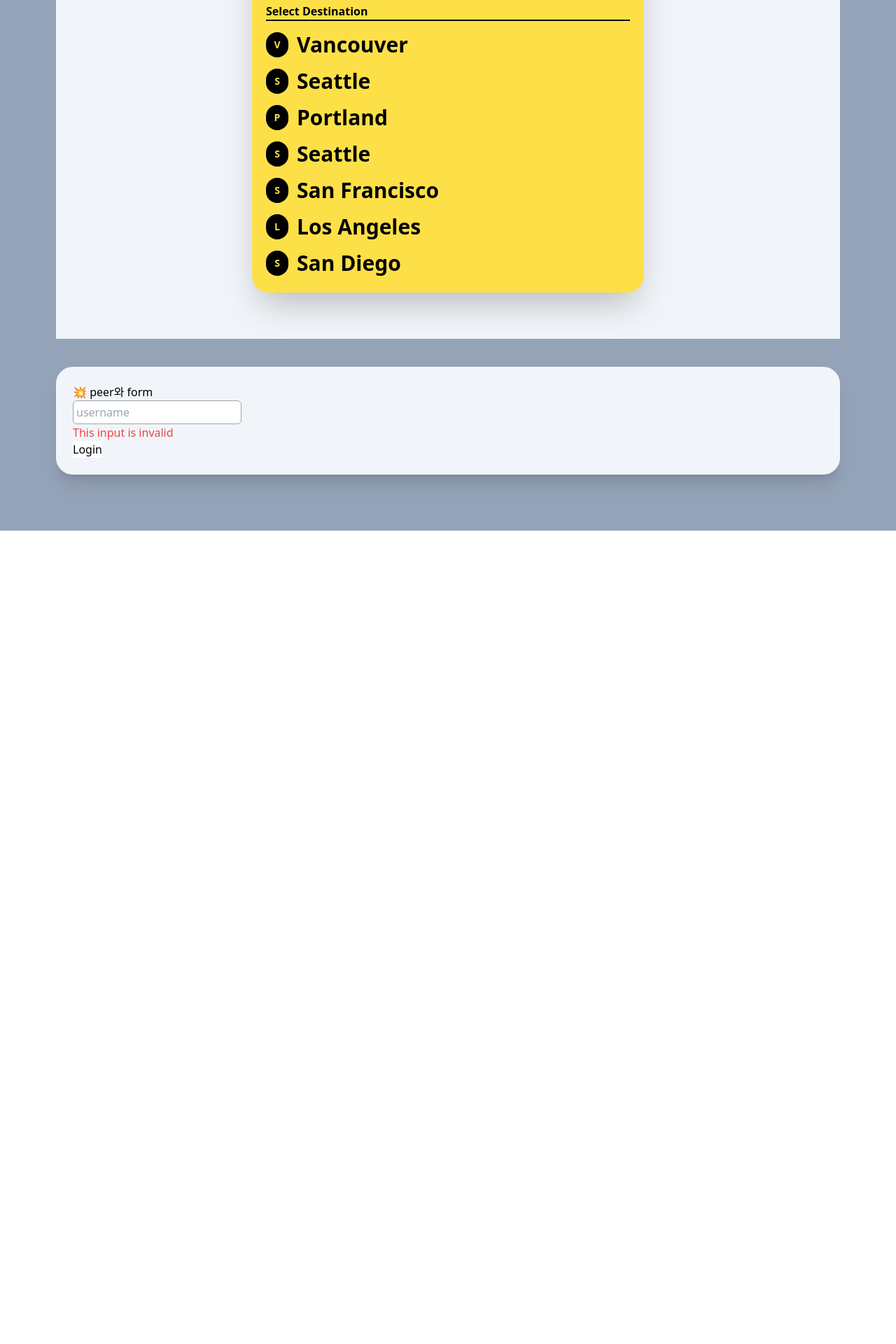
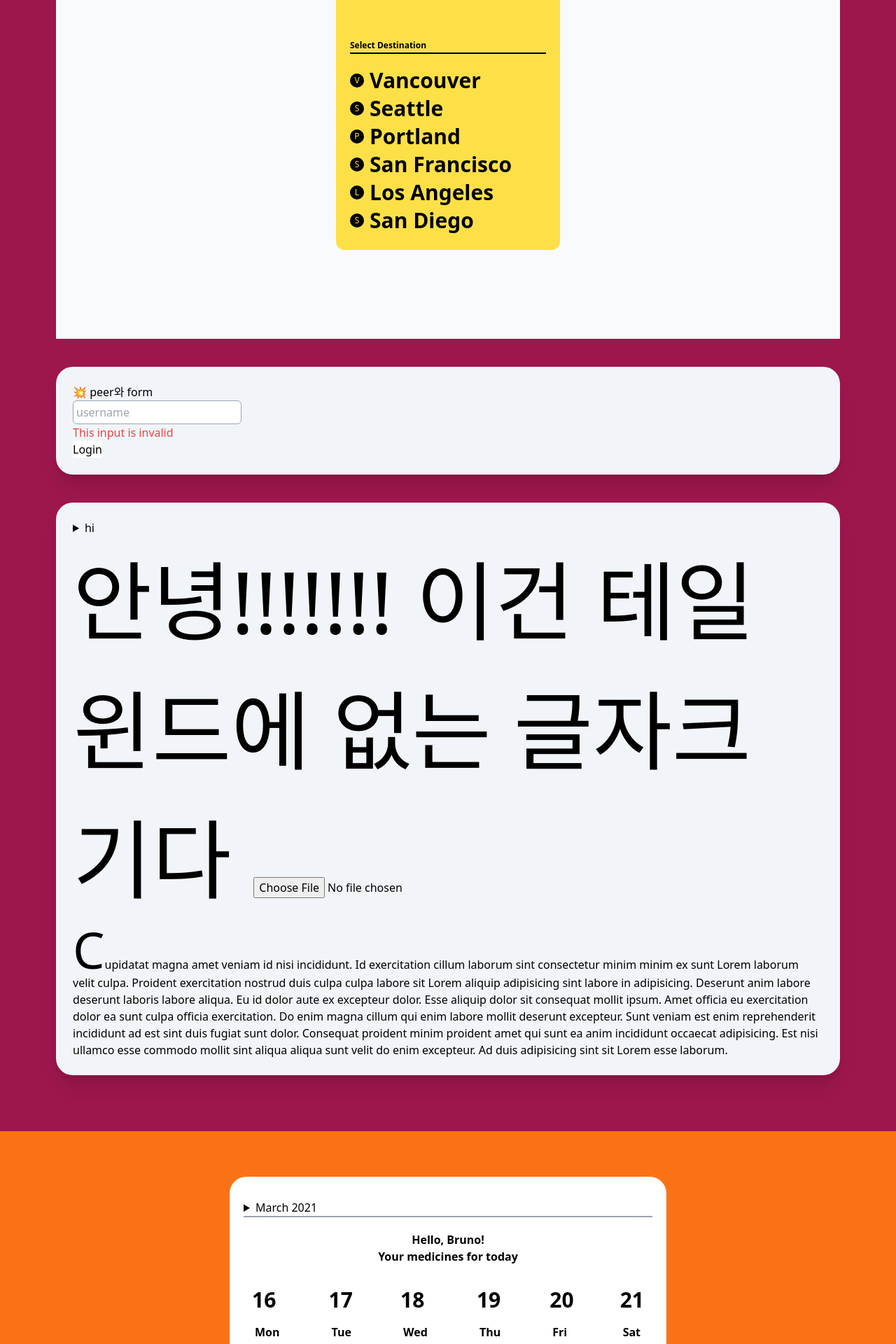
Before and after one commit to corgiccori97/carrot, a Next.js app: page / in a window 1280 px wide. Shown: the part 1760-3680 px from the top of the page at 70% size. Before the commit the page ends 2518 px from the top, so only its background shows below. Built offline with nearby package versions, Linux system fonts and the light colour scheme.

Commit message:
~#4, challenge

```diff
--- a/pages/index.tsx
+++ b/pages/index.tsx
@@ -4,7 +4,14 @@ const inter = Inter({ subsets: ['latin'] })
 
 export default function Home() {
   return (
-    <div className='bg-slate-400 py-20 px-20 grid gap-10 min-h-screen'>
+    <>
+      <div className='bg-slate-400
+      sm:hover:bg-pink-800
+      sm:bg-red-400
+      md:bg-teal-400
+      lg:bg-indigo-400
+      xl:bg-yellow-400
+      py-20 px-20 grid gap-10 min-h-screen'>
         <div className='bg-white p-6 rounded-3xl shadow-xl'>
           <h2 className='font-semibold text-3xl'>Select Item</h2>
           <ul>
@@ -90,52 +97,39 @@ export default function Home() {
             </div>
           </div>
         </div>
-      <div className="bg-slate-100 h-screen">
-        <div className="bg-yellow-300 rounded-3xl w-2/4 mx-auto my-auto px-5 pt-80 shadow-2xl">
-          <div className="border-b-2 border-black">
-            <span className="font-semibold">Select Destination</span>
+        <div className="flex h-screen w-full items-center justify-center bg-gray-50">
+          <div className="w-full max-w-xs rounded-xl bg-yellow-300 px-5 pb-5">
+            <div className="pt-60"></div>
+            <div className="mb-5 border-b-2 border-black">
+              <span className="text-xs font-semibold">Select Destination</span>
             </div>
-          <div className="font-extrabold text-3xl mt-4 pb-4">
-            <ul>
-              <li className="mb-4 hover:text-white flex text-center">
-                <span className="text-sm bg-black text-yellow-300 p-2 rounded-full mr-3
-                hover:bg-white w-8">V</span>
-                <span>Vancouver</span>
-              </li>
-              <li className="mb-4 hover:text-white flex text-center">
-                <span className="text-sm bg-black text-yellow-300 p-2 rounded-full mr-3
-                hover:bg-white w-8">S</span>
-                <span>Seattle</span>
-              </li>
-              <li className="mb-4 hover:text-white flex text-center">
-                <span className="text-sm bg-black text-yellow-300 p-2 rounded-full mr-3
-                hover:bg-white w-8">P</span>
-                <span>Portland</span>
-              </li>
-              <li className="mb-4 hover:text-white flex text-center">
-                <span className="text-sm bg-black text-yellow-300 p-2 rounded-full mr-3
-                hover:bg-white w-8">S</span>
-                <span>Seattle</span>
-              </li>
-              <li className="mb-4 hover:text-white flex text-center">
-                <span className="text-sm bg-black text-yellow-300 p-2 rounded-full mr-3
-                hover:bg-white w-8">S</span>
-                <span>San Francisco</span>
-              </li>
-              <li className="mb-4 hover:text-white flex text-center">
-                <span className="text-sm bg-black text-yellow-300 p-2 rounded-full mr-3
-                hover:bg-white w-8">L</span>
-                <span>Los Angeles</span>
-              </li>
-              <li className="mb-2 hover:text-white flex text-center">
-                <span className="text-sm bg-black text-yellow-300 p-2 rounded-full mr-3
-                hover:bg-white w-8">S</span>
-                <span>San Diego</span>
-              </li>
-            </ul>
+            <div className="mb-1 flex items-center hover:text-white">
+              <div className="mr-2 flex h-5 w-5 items-center justify-center rounded-full bg-black text-xs text-yellow-300">V</div>
+              <span className="text-3xl font-semibold">Vancouver</span>
+            </div>
+            <div className="mb-1 flex items-center hover:text-white">
+              <div className="mr-2 flex h-5 w-5 items-center justify-center rounded-full bg-black text-xs text-yellow-300">S</div>
+              <span className="text-3xl font-semibold">Seattle</span>
+            </div>
+            <div className="mb-1 flex items-center hover:text-white">
+              <div className="mr-2 flex h-5 w-5 items-center justify-center rounded-full bg-black text-xs text-yellow-300">P</div>
+              <span className="text-3xl font-semibold">Portland</span>
+            </div>
+            <div className="mb-1 flex items-center hover:text-white">
+              <div className="mr-2 flex h-5 w-5 items-center justify-center rounded-full bg-black text-xs text-yellow-300">S</div>
+              <span className="text-3xl font-semibold">San Francisco</span>
+            </div>
+            <div className="mb-1 flex items-center hover:text-white">
+              <div className="mr-2 flex h-5 w-5 items-center justify-center rounded-full bg-black text-xs text-yellow-300">L</div>
+              <span className="text-3xl font-semibold">Los Angeles</span>
+            </div>
+            <div className="mb-1 flex items-center hover:text-white">
+              <div className="mr-2 flex h-5 w-5 items-center justify-center rounded-full bg-black text-xs text-yellow-300">S</div>
+              <span className="text-3xl font-semibold">San Diego</span>
             </div>
           </div>
         </div>
+
         <div className="bg-slate-100 p-6 rounded-3xl shadow-xl">
           <h3>💥 peer와 form</h3>
           <form>
@@ -146,6 +140,92 @@ export default function Home() {
             <input type="submit" value="Login" className='bg-white' />
           </form>
         </div>
+        <div className="bg-slate-100 p-6 rounded-3xl shadow-xl">
+          <details className='open:bg-slate-500'>
+            <summary>hi</summary>
+            미야옹~
+          </details>
+          <span className='text-[123px]'>안녕!!!!!!! 이건 테일윈드에 없는 글자크기다 </span>
+          <input type="file"
+          className='file:cursor-wait
+          file:transition-colors
+          file:hover:text-purple-400
+          file:hover:bg-white
+          file:hover:border-purple-400 '/>
+          <p className='first-letter:text-7xl first-letter:hover:text-purple-400'>Cupidatat magna amet veniam id nisi incididunt. Id exercitation cillum laborum sint consectetur minim minim ex sunt Lorem laborum velit culpa. Proident exercitation nostrud duis culpa culpa labore sit Lorem aliquip adipisicing sint labore in adipisicing. Deserunt anim labore deserunt laboris labore aliqua. Eu id dolor aute ex excepteur dolor. Esse aliquip dolor sit consequat mollit ipsum. Amet officia eu exercitation dolor ea sunt culpa officia exercitation.
+
+          Do enim magna cillum qui enim labore mollit deserunt excepteur. Sunt veniam est enim reprehenderit incididunt ad est sint duis fugiat sunt dolor. Consequat proident minim proident amet qui sunt ea anim incididunt occaecat adipisicing. Est nisi ullamco esse commodo mollit sint aliqua aliqua sunt velit do enim excepteur. Ad duis adipisicing sint sit Lorem esse laborum.</p>
         </div>
+      </div>
+      <div className="flex w-full h-screen bg-orange-500 p-4">
+      <div className="block bg-white w-2/4 m-auto rounded-3xl overflow-hidden p-5">
+        <details className="mt-3">
+          <summary>March 2021</summary>
+        </details>
+
+        <p className="border-t-2 border-gray-400 p-5 text-center font-semibold">
+          Hello, Bruno!<br />
+          Your medicines for today
+        </p>
+        <div>
+          <ul className="flex justify-between m-2">
+            <li className="flex flex-col font-extrabold p-1
+            hover:bg-blue-400
+            hover:rounded-2xl">
+              <span className="text-3xl pb-3">16</span>
+              <span className="p-1">Mon</span>
+            </li>
+            <li className="flex flex-col font-extrabold p-1
+          hover:bg-blue-400
+            hover:rounded-2xl">
+              <span className="text-3xl pb-3">17</span>
+              <span className="p-1">Tue</span>
+            </li>
+            <li className="flex flex-col font-extrabold p-1
+          hover:bg-blue-400
+            hover:rounded-2xl">
+              <span className="text-3xl pb-3">18</span>
+              <span className="p-1">Wed</span>
+            </li>
+            <li className="flex flex-col font-extrabold p-1
+          hover:bg-blue-400
+            hover:rounded-2xl">
+              <span className="text-3xl pb-3">19</span>
+              <span className="p-1">Thu</span>
+            </li>
+            <li className="flex flex-col font-extrabold p-1
+          hover:bg-blue-400
+            hover:rounded-2xl">
+              <span className="text-3xl pb-3">20</span>
+              <span className="p-1">Fri</span>
+            </li>
+            <li className="flex flex-col font-extrabold p-1
+          hover:bg-blue-400
+            hover:rounded-2xl">
+              <span className="text-3xl pb-3">21</span>
+              <span className="p-1">Sat</span>
+            </li>
+          </ul>
+        </div>
+
+        <div className="mt-20">
+          <div className="bg-blue-500 w-full rounded-2xl relative">
+            <span className="absolute bottom-1/2 right-3">✔</span>
+            <div className="bg-yellow-300 w-5/6 h-40 rounded-2xl p-3 relative">
+              <h3 className="font-bold text-2xl">Nora - BE</h3>
+              <span>Norenthindrone - 0.35mg</span>
+              <span className="absolute bottom-2 left-3 text-xs">7h30AM</span>
+            </div>
+          </div>
+          <div className="bg-teal-500 w-full rounded-2xl h-40 mt-2 p-3">
+            <h3 className="font-bold text-2xl">Feosol</h3>
+            <span>Ferrous Sulfate - 600mg</span>
+
+          </div>
+        </div>
+      </div>
+      </div>
+    </>
+
   )
 }
```
Lines whose indentation alone changed are shown as unchanged.
